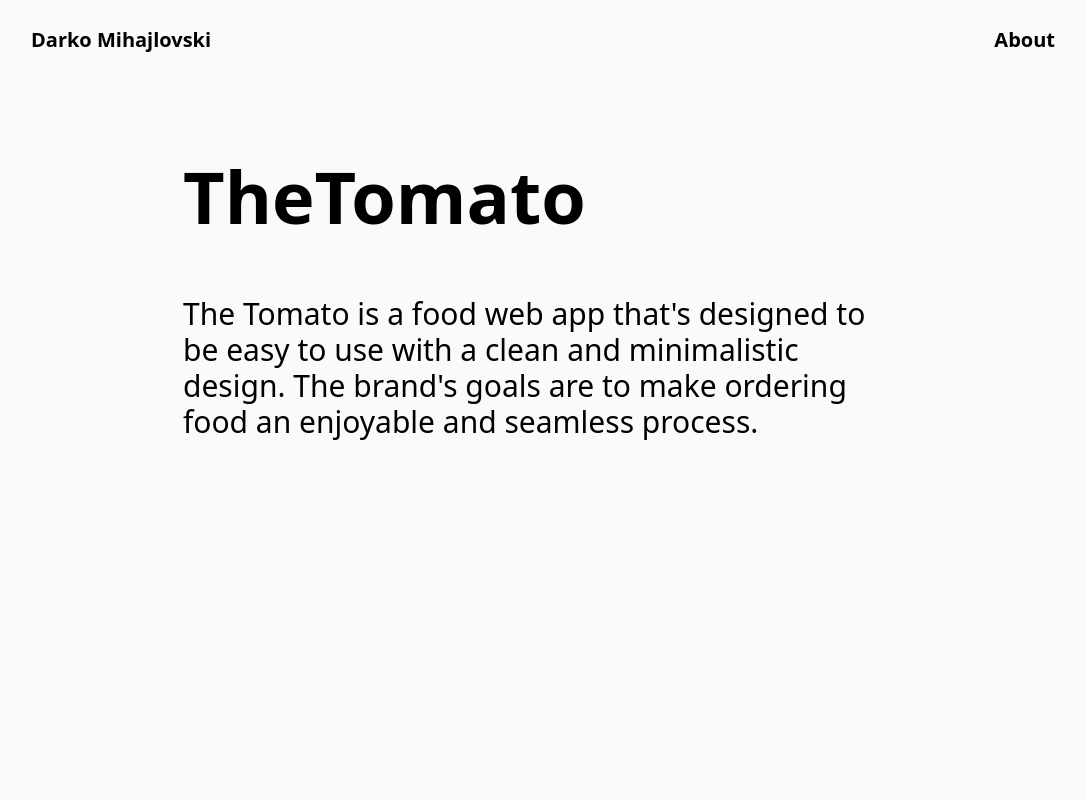
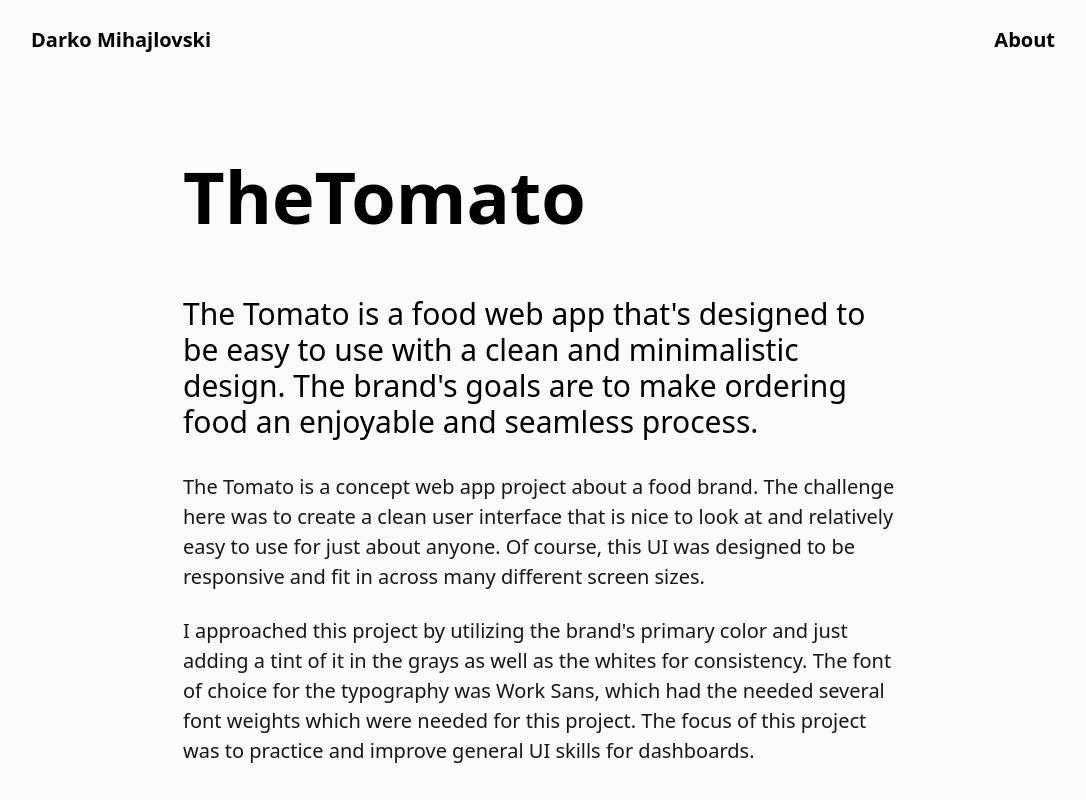
Before and after one commit to DarkoM996/nextjs-dev-portfolio, a Next.js app: page /projects/thetomato in a window 1280 px wide. Shown: the whole page, without its empty margins (97-1183 px from the left). Built offline with nearby package versions, Linux system fonts and the light colour scheme.

Commit message:
new section

```diff
--- /dev/null
+++ b/pages/project-components/thetomato/TheTomatoText.tsx
@@ -0,0 +1,25 @@
+import React from "react";
+
+const TheTomatoText = () => {
+  return (
+    <section className="max-w-screen-md mx-auto w-full h-full flex flex-col justify-center items-start gap-6 relative px-6 py-4 ">
+      <p className="text-xl leading-normal text-neutral-900 ">
+        The Tomato is a concept web app project about a food brand. The
+        challenge here was to create a clean user interface that is nice to look
+        at and relatively easy to use for just about anyone. Of course, this UI
+        was designed to be responsive and fit in across many different screen
+        sizes.
+      </p>
+      <p className="text-xl leading-normal text-neutral-900  ">
+        I approached this project by utilizing the brand's primary color and
+        just adding a tint of it in the grays as well as the whites for
+        consistency. The font of choice for the typography was Work Sans, which
+        had the needed several font weights which were needed for this project.
+        The focus of this project was to practice and improve general UI skills
+        for dashboards.
+      </p>
+    </section>
+  );
+};
+
+export default TheTomatoText;
--- a/pages/projects/thetomato.tsx
+++ b/pages/projects/thetomato.tsx
@@ -1,6 +1,7 @@
 import React from "react";
 import Head from "next/head";
 import TheTomatoHero from "../project-components/thetomato/TheTomatoHero";
+import TheTomatoText from "../project-components/thetomato/TheTomatoText";
 
 const thetomato = () => {
   return (
@@ -10,6 +11,7 @@ const thetomato = () => {
         <meta />
       </Head>
       <TheTomatoHero />
+      <TheTomatoText />
     </>
   );
 };
```
